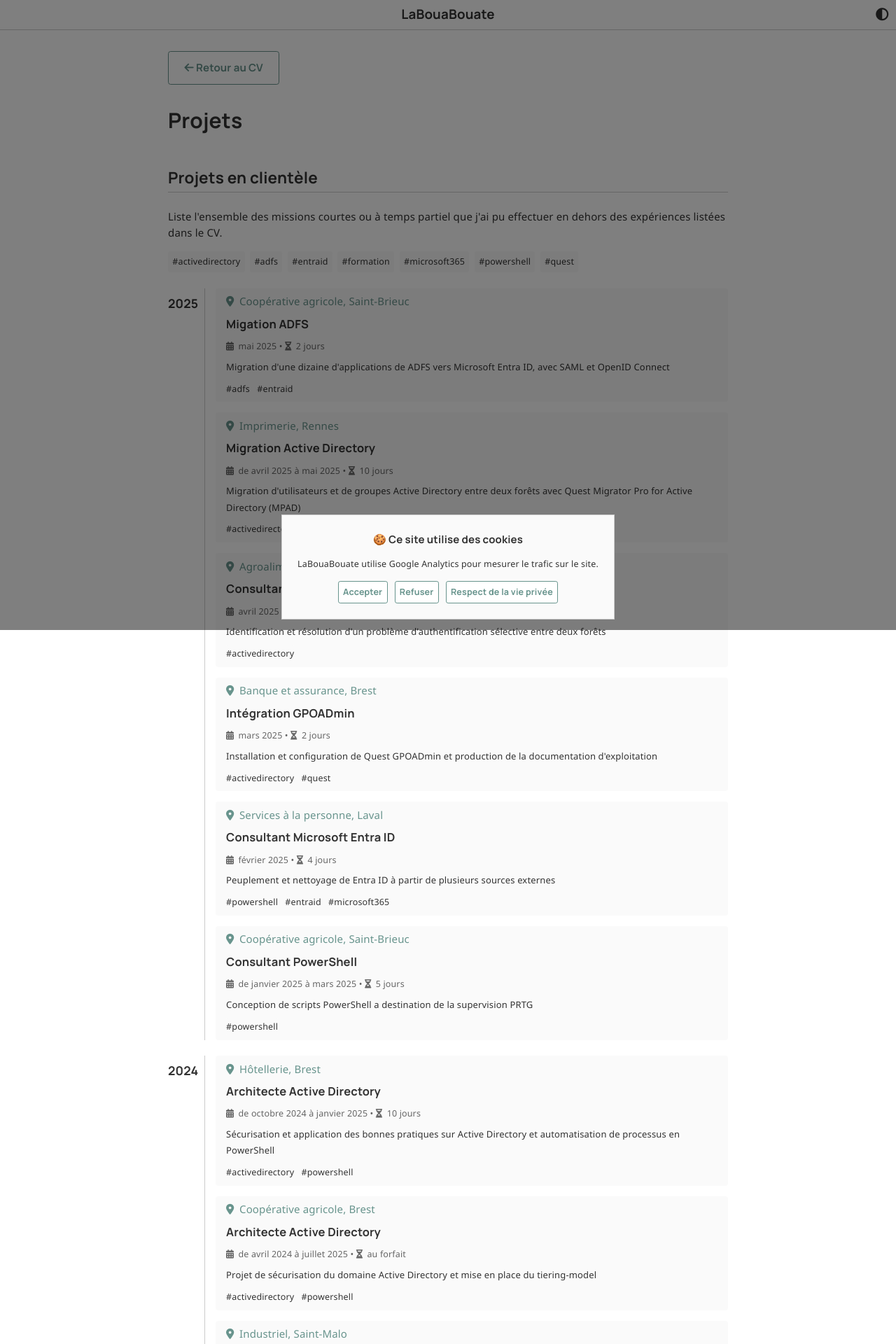
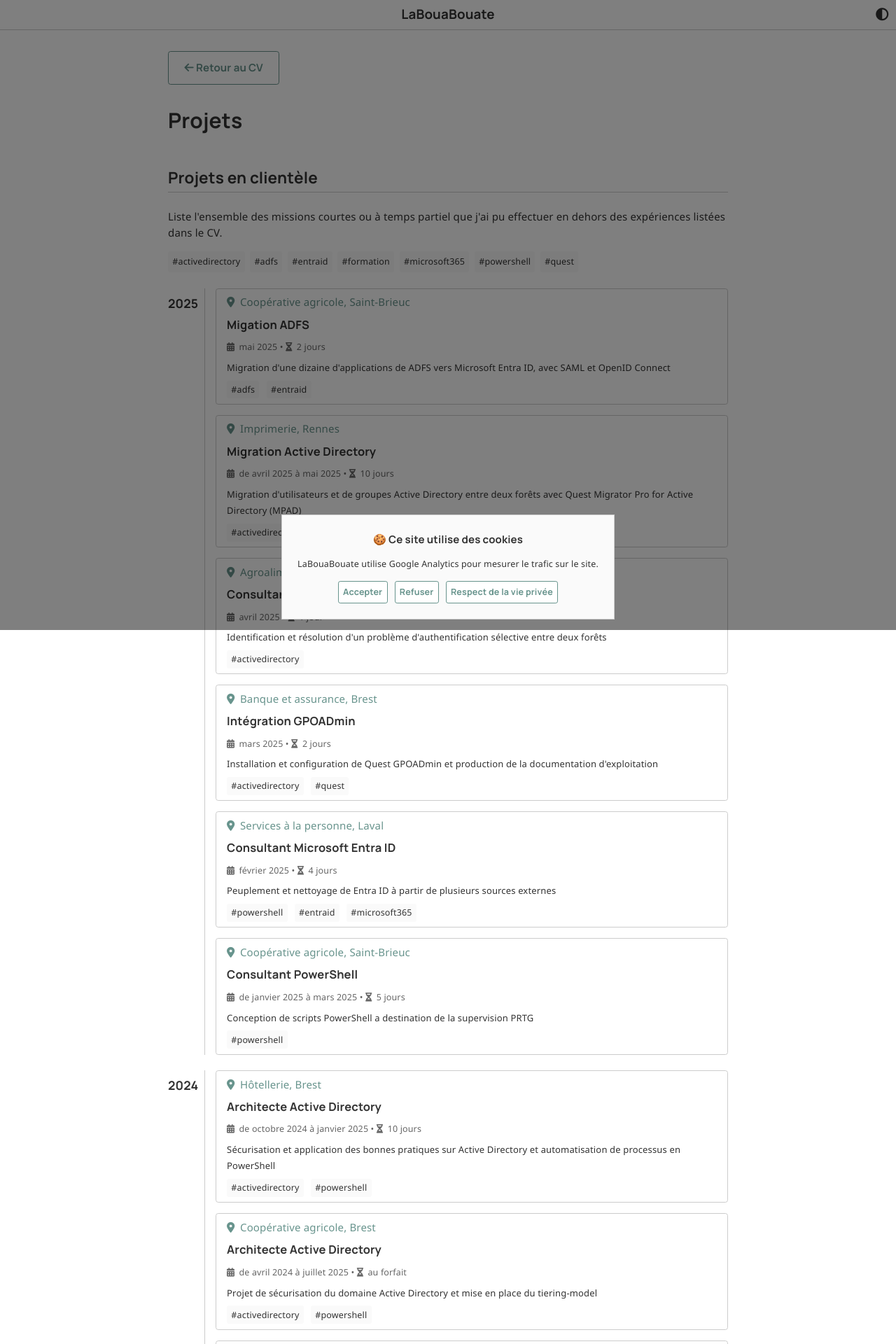
Before and after one commit to leobouard/leobouard.github.io, a Jekyll site: the page built from _pages/projects.html, in a window 1280 px wide. Shown: the top 1920 px of the page at 70% size. Built offline with Jekyll 4.4.1, drawn with Linux system fonts in a browser that asks for light colours; nearby versions of some CDN libraries; some web fonts are replaced.

Commit message:
Update cv.scss

```diff
--- a/assets/css/cv.scss
+++ b/assets/css/cv.scss
@@ -288,7 +288,7 @@ div.project-per-year {
 div.project {
     padding: 0.5em 1em;
     border-radius: var(--borderradius);
-    background: var(--lightaccent);
+    border: 1px solid var(--mediumaccent);
 }
 
 div.project i {
@@ -316,6 +316,7 @@ div.project p {
 
 div.project code {
     background-color: var(--lightaccent);
+    padding: 0.1em 0.5em;
     margin-right: 0.5em;
     border-radius: var(--borderradius);
     text-decoration: none;
```
